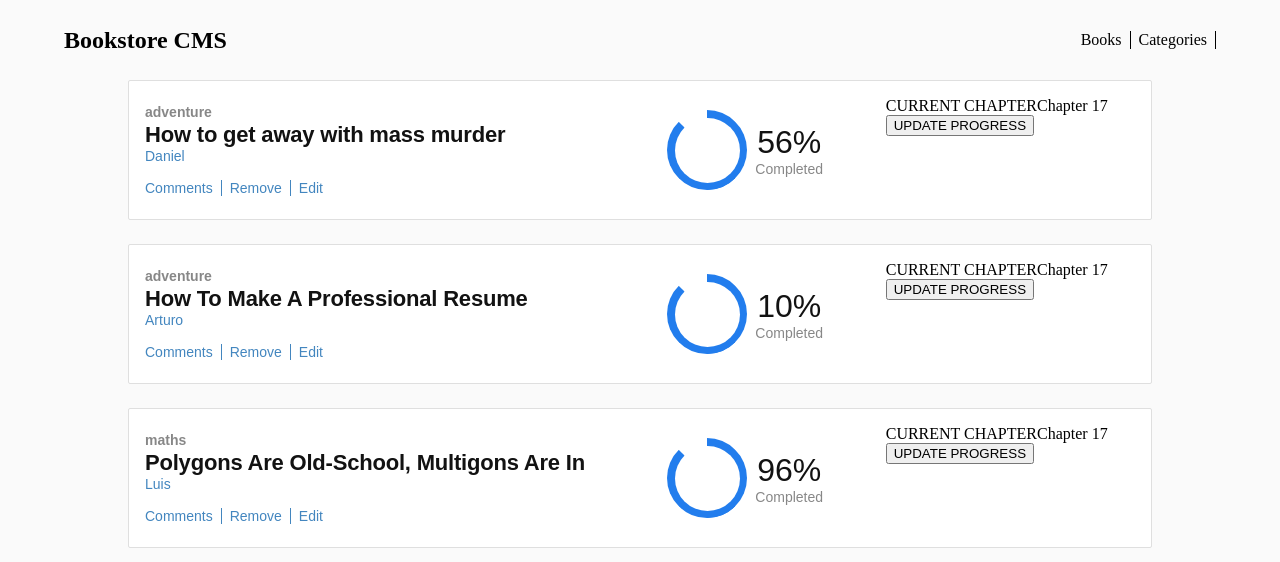
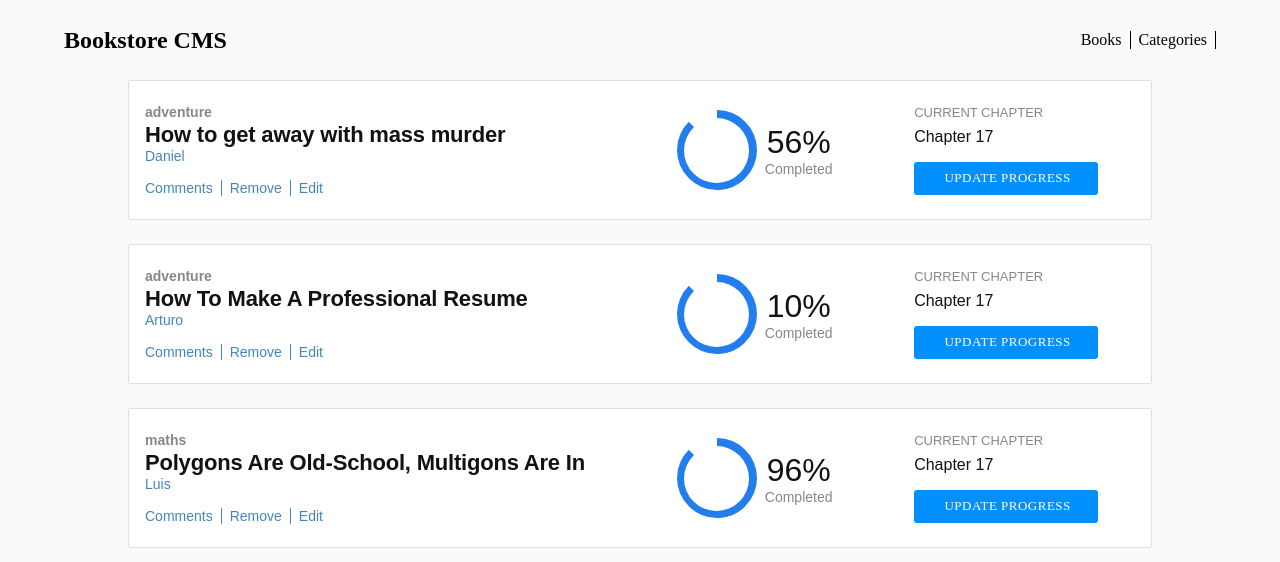
Before and after one commit to Danie12345/bookstore-react, a React (Create React App) app: page /store in a window 1280 px wide. Shown: the top 562 px of the page. Built offline with nearby package versions, Linux system fonts and the light colour scheme.

Commit message:
Add right section styles in books

```diff
--- a/src/components/books/book/Book.css
+++ b/src/components/books/book/Book.css
@@ -168,3 +168,54 @@
   font-size: 0.875rem;
   opacity: 0.5;
 }
+
+.chapterProgress {
+  display: flex;
+  flex-direction: column;
+  justify-content: space-around;
+  align-items: flex-start;
+}
+
+.chapterSection {
+  display: flex;
+  flex-direction: column;
+  gap: 8px;
+}
+
+.current {
+  opacity: 0.5;
+  font-family: 'RobotoSlab', sans-serif;
+  font-size: 0.813rem;
+  font-weight: 300;
+  color: #121212;
+}
+
+.chapter {
+  font-family: 'RobotoSlab', sans-serif;
+  font-size: 1rem;
+  font-weight: 300;
+  color: #121212;
+}
+
+.update {
+  width: 11.5rem;
+  height: 2.063rem;
+  padding: 0.438rem 1.188rem 0.5rem 1.375rem;
+  border-radius: 3px;
+  border: none;
+  background-color: #0290ff;
+}
+
+.update > * {
+  width: 8.938rem;
+  height: 1.125rem;
+  font-family: RobotoSlab;
+  font-size: 0.813rem;
+  font-weight: 300;
+  font-stretch: normal;
+  font-style: normal;
+  line-height: normal;
+  letter-spacing: 0.5px;
+  text-align: center;
+  color: white;
+}
--- a/src/components/books/book/Book.js
+++ b/src/components/books/book/Book.js
@@ -64,12 +64,12 @@ const Book = (props) => {
             <small className="completed">Completed</small>
           </div>
         </div>
-        <div>
-          <div>
-            <span>CURRENT CHAPTER</span>
-            <span>Chapter 17</span>
+        <div className="chapterProgress">
+          <div className="chapterSection">
+            <div className="current">CURRENT CHAPTER</div>
+            <div className="chapter">Chapter 17</div>
           </div>
-          <button type="button">UPDATE PROGRESS</button>
+          <button className="update" type="button"><span>UPDATE PROGRESS</span></button>
         </div>
       </div>
     </div>
```
